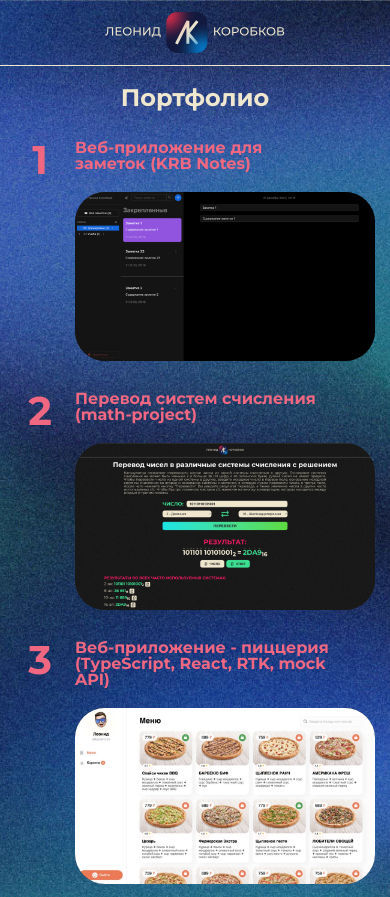
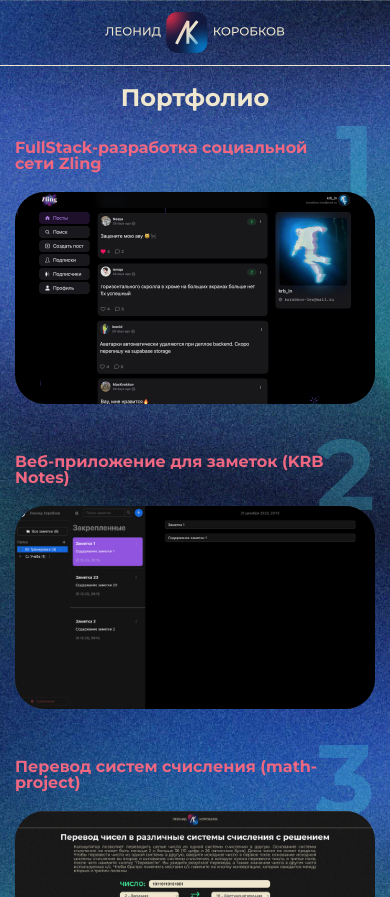
Before and after one commit to Leonid-Korobkov/Leonid-Korobkov.github.io, a plain HTML site: page index.html in a window 390 px wide. Shown: the top 897 px of the page. Drawn offline with Linux system fonts and the light colour scheme.

Commit message:
new project added and redesign

```diff
--- a/js/projectsData.js
+++ b/js/projectsData.js
@@ -1,4 +1,10 @@
 export const projectsData = [
+  {
+    title: 'FullStack-разработка социальной сети Zling',
+    link: 'https://zling.up.railway.app',
+    imageSrc: 'img/portfolio/min/zling.png',
+    alt: 'FullStack-разработка социальной сети Zling'
+  },
   {
     title: 'Веб-приложение для заметок (KRB Notes)',
     link: 'https://krb-notes.vercel.app/',
--- a/style.css
+++ b/style.css
@@ -178,12 +178,12 @@ sup {
 }
 .main__list {
   display: grid;
-  gap: 20px;
+  gap: 40px;
 }
 ul {
   list-style-type: none;
   counter-reset: num;
-  margin: 0 0 0 60px;
+  margin: 0;
   padding: 15px 0 5px 0;
   font-size: 16px;
 }
@@ -197,12 +197,13 @@ ul li:before {
   counter-increment: num;
   display: inline-block;
   position: absolute;
-  top: 0px;
-  left: -60px;
-  width: 50px;
-  color: #ef6780;
+  top: 50%;
+  transform: translate(0, -50%);
+  left: 0px;
+  color: #4de;
   text-align: center;
-  font-size: 40px;
+  font-size: 240px;
+  opacity: 0.15;
   font-weight: bold;
 }
 .main__item-link {
@@ -285,4 +286,13 @@ ul li:before {
   .main-title {
     font-size: 24px;
   }
+  ul li:before {
+    font-size: 100px;
+    top: 0;
+    transform: translate(0, -30%);
+    right: 0px;
+    left: auto;
+    opacity: 0.25;
+    font-weight: bold;
+  }
 }
```
Also changed, not shown: img/portfolio/min/zling.png (added).
